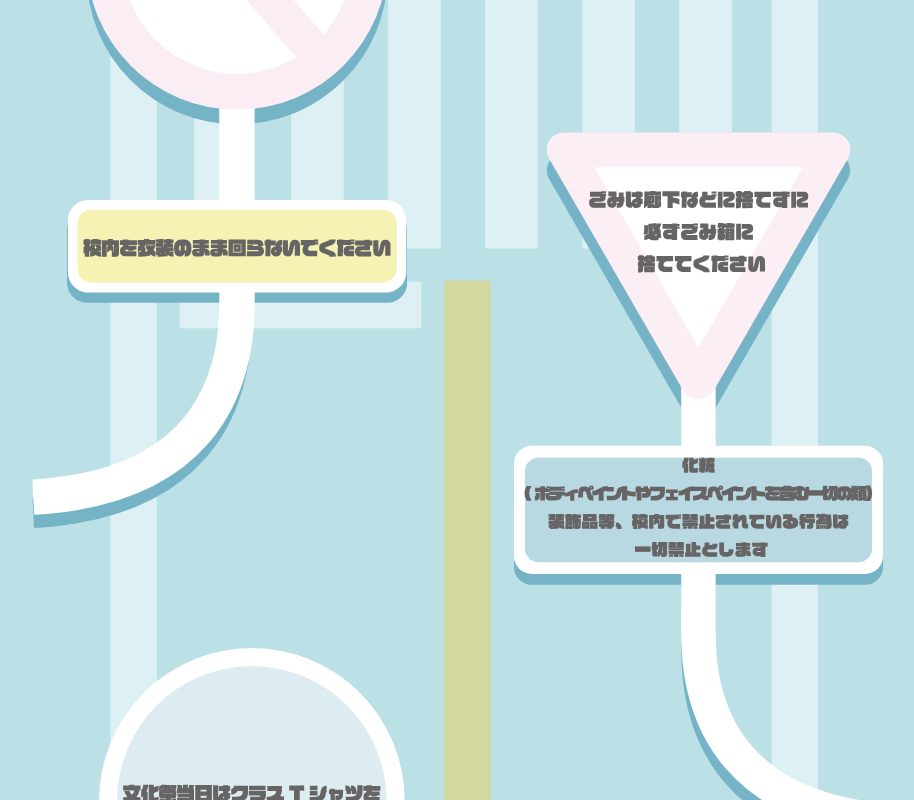
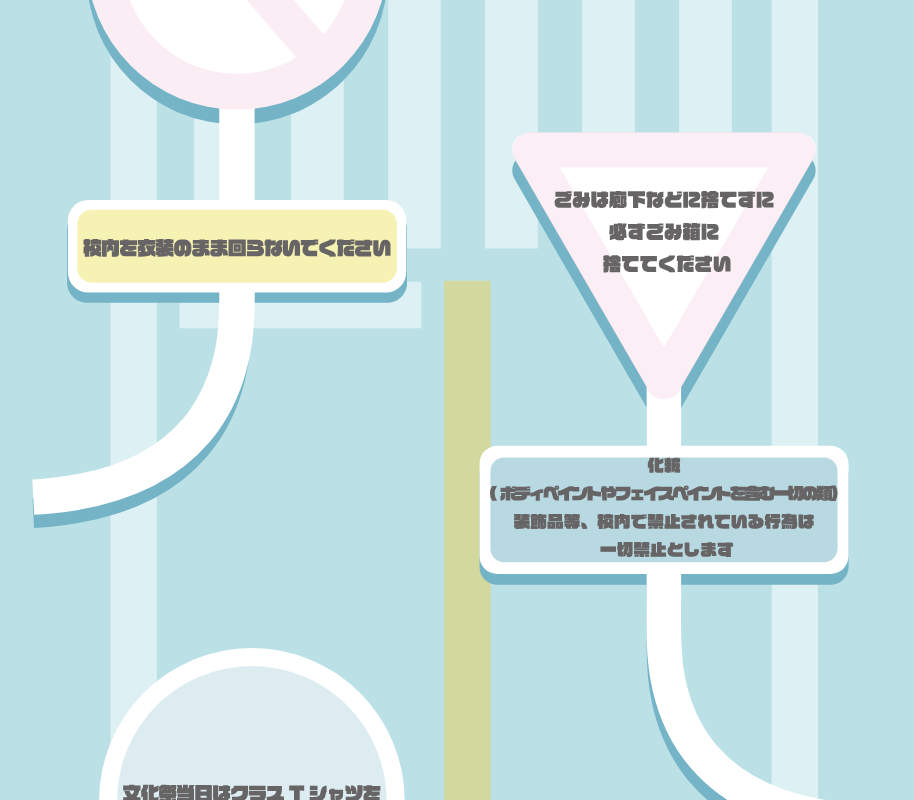
Before and after one commit to bita-tipi/mdn-fes-2022, a React (Create React App) app: page /tyui in a window 1280 px wide. Shown: the part 400-1200 px from the top of the page, without its empty margins (176-1090 px from the left). Built offline with nearby package versions, Linux system fonts and the light colour scheme.

Commit message:
tyui_完成

```diff
--- a/src/routes/tyui.css
+++ b/src/routes/tyui.css
@@ -30,7 +30,7 @@
    }
    .right_over{
     position: absolute;
-    transform: translate(13%,-65%);
+    transform: translate(4%,-65%);
     min-height: 10vh;
     height: 90vh;
    }
```
